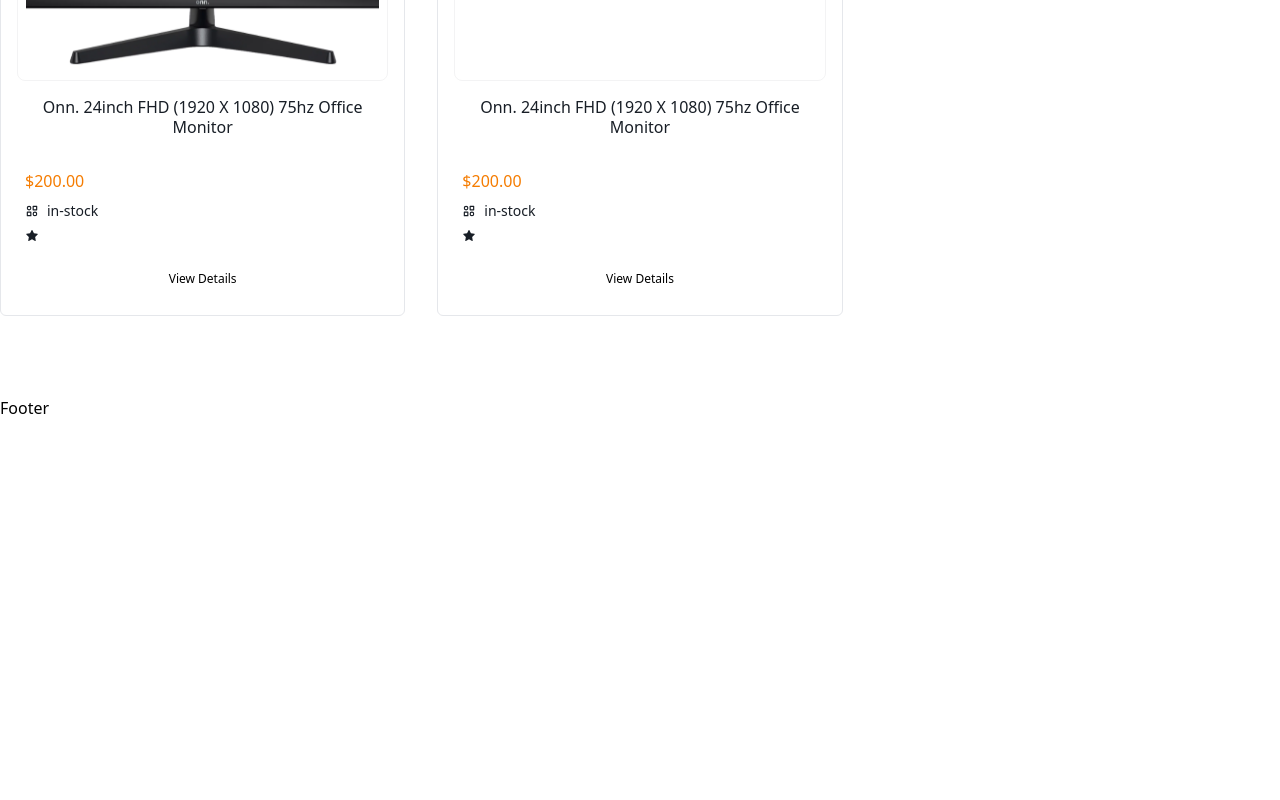
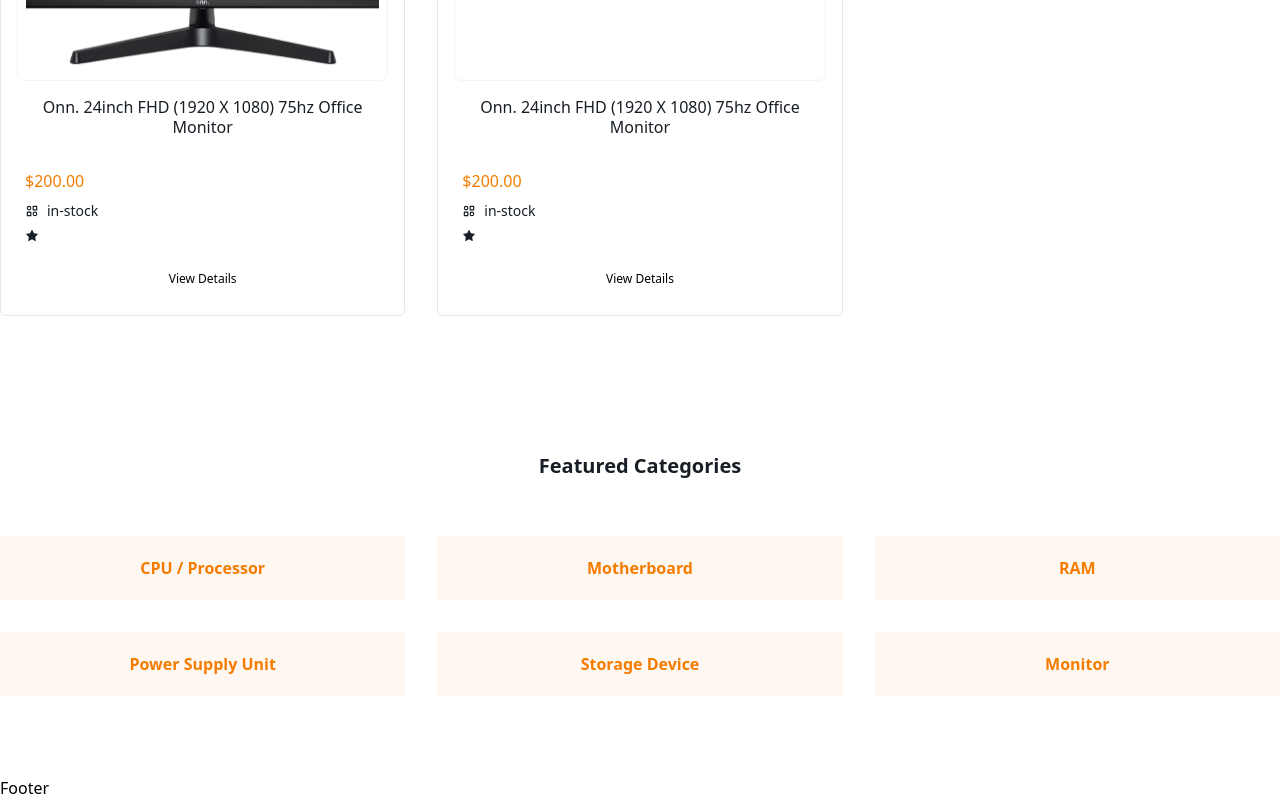
Before and after one commit to mostafizur99/gtech-nextjs, a Next.js app: page / in a window 1280 px wide. Shown: the part 508-1308 px from the top of the page. Before the commit the page ends 928 px from the top, so only its background shows below. Built offline with nearby package versions, Linux system fonts and the light colour scheme.

Commit message:
feat: featured category section added

```diff
--- a/src/pages/index.tsx
+++ b/src/pages/index.tsx
@@ -2,6 +2,8 @@
 import { ReactElement } from "react";
 import ProductCard from "@/components/ui/cards/ProductCard";
 import ProductData from "@/data/produtsData.json";
+import CategoryData from "@/data/categoryData.json";
+import Link from "next/link";
 
 const HomePage = () => {
   return (
@@ -23,6 +25,26 @@
           </div>
         )}
       </div>
+
+      {/* featured-products section  */}
+      <div className="container mx-auto pt-14 pb-20 px-5 md:px-0">
+        <div className="text-center mb-14">
+          <h2 className="text-xl font-bold text-themePrimary">
+            Featured Categories
+          </h2>
+        </div>
+        {CategoryData && CategoryData?.length > 0 && (
+          <div className="grid gap-6 xl:gap-8 xl:grid-cols-3 lg:grid-cols-3 md:grid-cols-2 sm:grid-cols-1">
+            {CategoryData.map((item, index: number) => (
+              <Link href={"#"} key={index}>
+                <div className="bg-themeSecondary/5 py-5 px-5 text-themeSecondary font-semibold flex justify-center items-center hover:bg-themeSecondary/10  ase-in duration-300">
+                  {item.title}
+                </div>
+              </Link>
+            ))}
+          </div>
+        )}
+      </div>
     </div>
   );
 };
```
